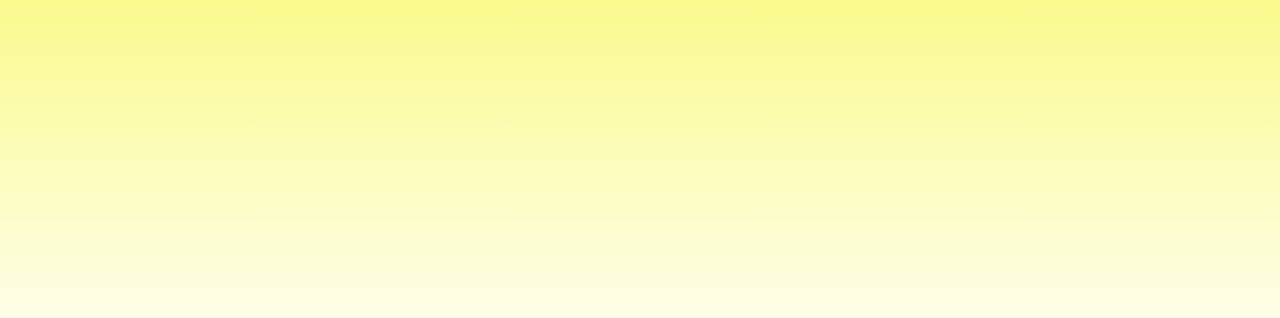
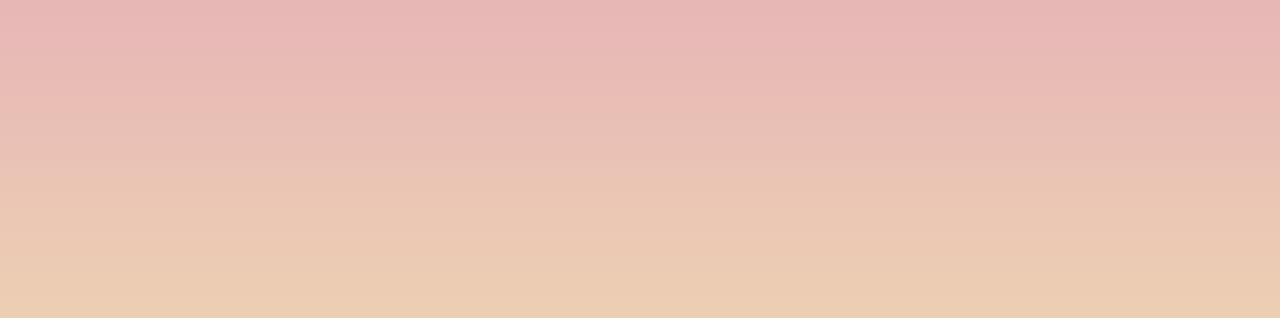
Before and after one commit to Abhijith-r-00/RandomCountry, a plain HTML site: page index.html in a window 1280 px wide. Shown: the top 318 px of the page. Drawn offline with Linux system fonts and the light colour scheme.

Commit message:
Color Gradient

```diff
--- a/index.html
+++ b/index.html
@@ -13,7 +13,8 @@
             justify-content: center;
             align-items: center;
             height: 100vh;
-            background: linear-gradient(rgb(250, 250, 142),white,wheat);
+            /* background: linear-gradient( #e2f0a6, #f5aec5); */
+            background: linear-gradient(rgb(231, 182, 182),rgb(245, 245, 175));
             background-color: #f4f4f4;
         }
         .container {
```
